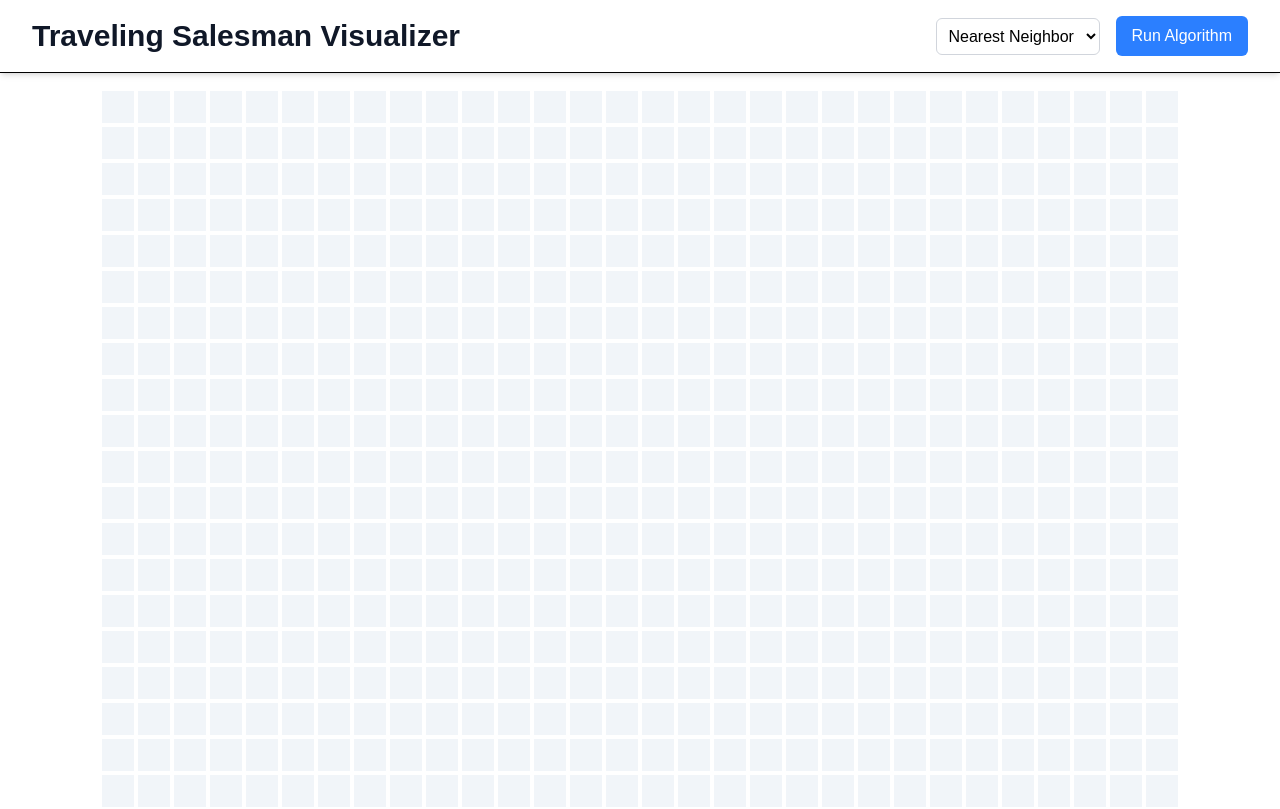
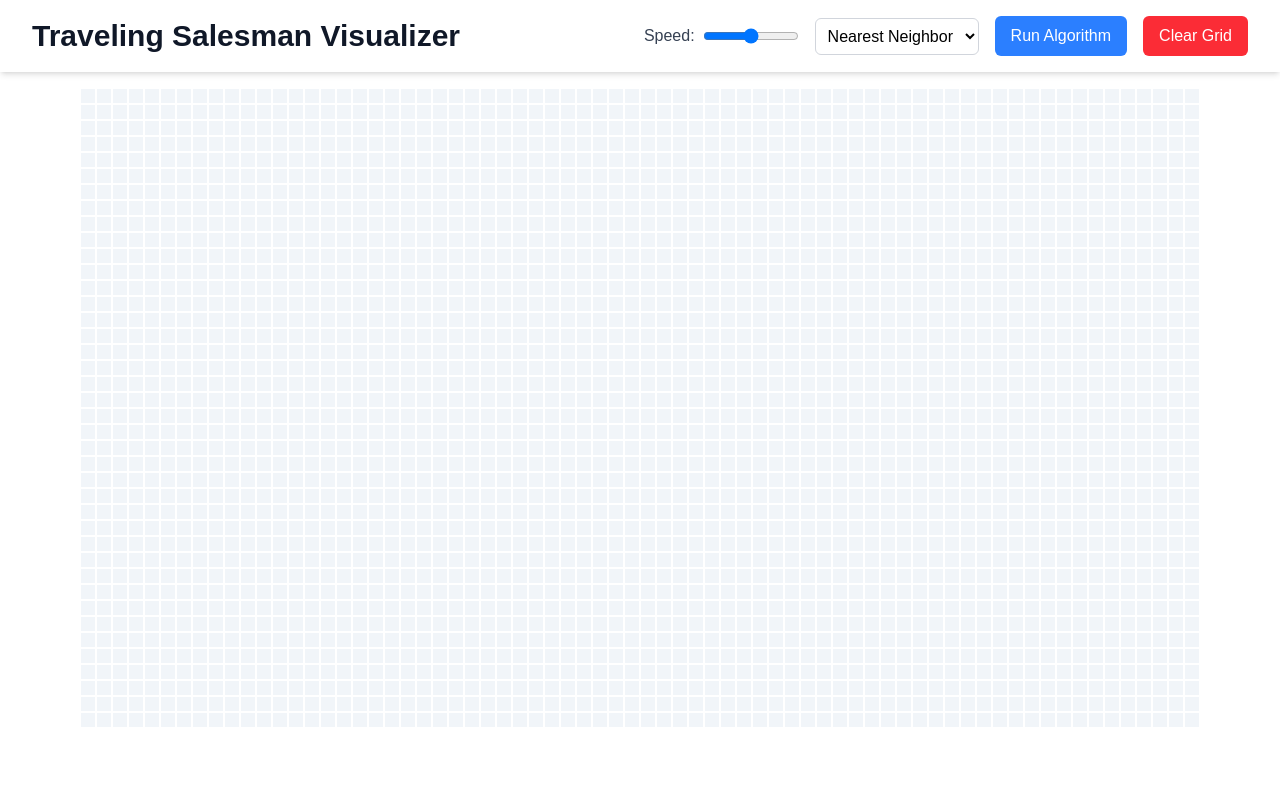
Before and after one commit to BroD54/Traveling-Salesman, a React (Vite) app: page / in a window 1280 px wide. Built offline with nearby package versions, Linux system fonts and the light colour scheme; a web font is replaced by a local one.

Commit message:
working nearest neighbors visualization

```diff
--- a/src/App.tsx
+++ b/src/App.tsx
@@ -1,14 +1,15 @@
-import { useState } from 'react'
+import { useEffect, useState } from 'react'
 import Grid from "./components/Grid"
 import Bar from "./components/Bar"
 import initNodes from "./utils/initiNodes";
 import nearestNeighbor from './utils/nearestNeighbor';
-
+import totalPath from './utils/path';
 
 function App() {
-  const rowNum = 20;
-  const colNum = 30;
+  const rowNum = 40;
+  const colNum = 70;
   const [grid, setGrid] = useState<NodeType[][]>(initNodes(rowNum, colNum));
+  const [speed, setSpeed] = useState<number>(50);
 
   const toggleNode = (id: number, selected: boolean = false, start:boolean = false) => {
 
@@ -32,9 +33,50 @@ function App() {
     }
   };
 
+  const runAlgorithm = (algorithm: string) => {
+    if (algorithm === "nearestNeighbor") {
+        const nodes = nearestNeighbor(grid);
+        const path = totalPath(grid, nodes);
+
+        animatePath(path);
+    }
+  };
+
+  const animatePath = (path: NodeType[]) => {
+    let index = 0;
+
+    const interval = setInterval(() => {
+        if (index >= path.length) {
+            clearInterval(interval);
+            return;
+        }
+
+        setGrid(prevGrid =>
+            prevGrid.map(row =>
+                row.map(node =>
+                    path.slice(0, index + 1).some(p => p.id === node.id)
+                        ? { ...node, isOnPath: true }
+                        : node
+                )
+            )
+        );
+
+        index++;
+    }, speed); // Adjust speed as needed
+  };
+
+  const onClearGrid = () => {
+    setGrid(initNodes(rowNum, colNum));
+  }
+
+
+  useEffect(() => {
+    // console.log(grid); // This will log the grid after the state update
+  }, [grid]);
+
   return (
     <>
-      <Bar onRunAlgorithm={(algorithm: string) => console.log(algorithm)} />
+      <Bar onRunAlgorithm={runAlgorithm} onClearGrid={onClearGrid} onSpeedChange={setSpeed}/>
       <Grid nodes={grid} toggleNode={toggleNode} />
     </>
   )
--- a/src/components/Bar.tsx
+++ b/src/components/Bar.tsx
@@ -1,11 +1,14 @@
-import React, { useState } from 'react'
+import React, { useState } from 'react';
 
 interface BarProp {
   onRunAlgorithm: (algorithm: string) => void;
+  onClearGrid: () => void;
+  onSpeedChange: (speed: number) => void;
 }
 
-const Bar = ({ onRunAlgorithm }: BarProp) => {
+const Bar = ({ onRunAlgorithm, onClearGrid, onSpeedChange }: BarProp) => {
   const [selectedAlgorithm, setSelectedAlgorithm] = useState('nearestNeighbor');
+  const [speed, setSpeed] = useState(100);
 
   const handleAlgorithmChange = (event: React.ChangeEvent<HTMLSelectElement>) => {
     setSelectedAlgorithm(event.target.value);
@@ -16,10 +19,27 @@ const Bar = ({ onRunAlgorithm }: BarProp) => {
   };
 
   return (
-    <div className="bg-white shadow-md p-4 px-8 mb-4 flex justify-between items-center border-b">
+    <div className="bg-white shadow-md p-4 px-8 mb-4 flex justify-between items-center">
       <h1 className="text-3xl font-semibold text-gray-900">Traveling Salesman Visualizer</h1>
 
       <div className="flex space-x-4 items-center">
+
+        <div className="flex items-center">
+          <label htmlFor="speed" className="mr-2 text-gray-700">Speed:</label>
+          <input
+            type="range"
+            id="speed"
+            min="0"
+            max="99"
+            onChange={(event) => {
+              const newSpeed = Number(event.target.value);
+              setSpeed(newSpeed);
+              onSpeedChange(100 - newSpeed);
+            }}
+            className="w-24"
+          />
+        </div>
+
         <select
           value={selectedAlgorithm}
           onChange={handleAlgorithmChange}
@@ -35,6 +55,12 @@ const Bar = ({ onRunAlgorithm }: BarProp) => {
         >
           Run Algorithm
         </button>
+        <button
+          onClick={onClearGrid}
+          className="bg-red-500 hover:bg-red-600 text-white font-medium py-2 px-4 rounded-md"
+        >
+          Clear Grid
+        </button>
       </div>
     </div>
   );
--- a/src/components/Node.tsx
+++ b/src/components/Node.tsx
@@ -7,16 +7,20 @@ type NodeProps = {
 
 const Node = ( { node, toggleNode } : NodeProps ) => {
 
-    const nodeColor = (): string => {
-        if (node.isStart) return "bg-green-300";
-        if (node.isSelected) return "bg-slate-400";
-        if (node.isOnPath) return "bg-blue-300";
-        return "bg-slate-100";
-    }
+const nodeColor = (): string => {
+  if (node.isStart) return "bg-green-300";
+  if (node.isSelected) return "bg-slate-400";
+  if (node.isOnPath) {
+    return "bg-blue-400 transition-all duration-300 ease-in-out shadow-lg transform animate-pulse";
+  }
+  return "bg-slate-100";
+};
+
+
 
     return (
         <div
-            className={`${nodeColor()} w-8 h-8 cursor-pointer m-0.5`}
+            className={`${nodeColor()} w-4 h-4 cursor-pointer border border-white border-[0.5px]`}
             onClick={() => toggleNode(node.id, true)}
             onContextMenu={(event) => {event.preventDefault(); toggleNode(node.id, false, true)}}
         >
--- /dev/null
+++ b/src/utils/bfs.ts
@@ -0,0 +1,70 @@
+/*
+    Breadth First Search
+    - searches for the shortest path to each node in nodes in order
+*/
+const bfs = (grid: NodeType[][], nodes: NodeType[]): NodeType[] => {
+    const directions = [
+      { dx: 0, dy: 1 },  // Right
+      { dx: 1, dy: 0 },  // Down
+      { dx: 0, dy: -1 }, // Left
+      { dx: -1, dy: 0 }, // Up
+    ];
+
+    const totalPath: NodeType[] = []; // This will store the entire path across all nodes in order
+
+    for (let i = 0; i < nodes.length - 1; i++) {
+      const startNode = nodes[i];
+      const endNode = nodes[i + 1];
+
+      if (!startNode || !endNode) continue;
+
+      const queue: { node: NodeType, parent: NodeType | null }[] = [{ node: startNode, parent: null }];
+      const visited = new Set<string>(); // Set to track visited nodes
+      visited.add(`${startNode.x},${startNode.y}`);
+
+      const path: NodeType[] = []; // Path from start to end node
+
+      while (queue.length > 0) {
+        const { node, parent } = queue.shift()!;
+
+        if (node === endNode) {
+          // Reconstruct the path once we reach the end node
+          let currentNode = node;
+          while (currentNode) {
+            path.unshift(currentNode); // Add the node to the beginning of the path
+            currentNode = parent!; // Move to the parent node
+          }
+
+          // Append the path to the total path
+          totalPath.push(...path);
+
+          // Mark all nodes in this path as "onPath"
+          path.forEach((nodeInPath) => {
+            nodeInPath.isOnPath = true;
+            nodeInPath.isVisited = true; // Ensure this node is marked as visited
+          });
+          break; // Exit the while loop once we find the end node
+        }
+
+        // Explore neighboring nodes (up, down, left, right)
+        for (let dir of directions) {
+          const neighborX = node.x + dir.dx;
+          const neighborY = node.y + dir.dy;
+
+          // Check if the neighbor is within bounds and not visited
+          if (neighborX >= 0 && neighborX < grid.length && neighborY >= 0 && neighborY < grid[0].length) {
+            const neighbor = grid[neighborX][neighborY];
+            const neighborKey = `${neighbor.x},${neighbor.y}`;
+            if (!visited.has(neighborKey) && !neighbor.isVisited && !neighbor.isSelected) {
+              visited.add(neighborKey); // Mark the neighbor as visited
+              queue.push({ node: neighbor, parent: node });
+            }
+          }
+        }
+      }
+    }
+
+    return totalPath; // Return the entire path across all nodes in order
+  };
+
+  export default bfs;
--- a/src/utils/nearestNeighbor.ts
+++ b/src/utils/nearestNeighbor.ts
@@ -1,64 +1,46 @@
-const nearestNeighbor = (grid: NodeType[][]): NodeType[][] => {
-    // Reset all nodes
-    grid = grid.map((row: NodeType[]) => {
-        return row.map((node: NodeType) => {
-            return { ...node, isVisited: false, isOnPath: false, isSelected: false }; // Reset isSelected as well
-        });
-    });
+const nearestNeighbor = (grid: NodeType[][]): NodeType[] => {
+    let currentNode: NodeType | undefined = grid.flat().find(node => node.isStart);
+    if (!currentNode) {
+        console.error("No start node found");
+        return [];
+    }
 
-    // Find the start node
-    const startNode = grid.flat().find(node => node.isStart);
-    if (!startNode) return grid; // If no start node, return the grid unchanged
+    let visitedNodes: Set<number> = new Set();
+    let path: NodeType[] = [currentNode]; // Start the path with the start node
+    visitedNodes.add(currentNode.id); // Mark the start node as visited
 
-    // Initialize the path and the set for fast lookup
-    let path = [startNode];
-    let currentNode = startNode;
-    let foundPath = false;
-    const pathSet = new Set([startNode.id]); // Set to track nodes in the path by their id
+    // Continue until all selected nodes are visited
+    let unvisitedNodes = grid.flat().filter(node => node.isSelected && !visitedNodes.has(node.id));
 
-    // Loop until the path is complete
-    while (!foundPath) {
-        // Mark the current node as visited
-        currentNode = { ...currentNode, isVisited: true };
-
-        // Find the nearest neighbor
-        let nearestNeighbor = null;
+    while (unvisitedNodes.length > 0) {
+        let nearestNode: NodeType | undefined = undefined;
         let minDistance = Infinity;
 
-        for (let row of grid) {
-            for (let node of row) {
-                if (!node.isVisited && !node.isSelected) {
-                    const distance = Math.sqrt(Math.pow(node.x - currentNode.x, 2) + Math.pow(node.y - currentNode.y, 2));
-                    if (distance < minDistance) {
-                        minDistance = distance;
-                        nearestNeighbor = node;
-                    }
-                }
+        // Find the nearest unvisited node
+        for (let node of unvisitedNodes) {
+            const distance = Math.sqrt(Math.pow(node.x - currentNode.x, 2) + Math.pow(node.y - currentNode.y, 2));
+            // const manhattan_distance = Math.abs(node.x - currentNode.x) + Math.abs(node.y - currentNode.y);
+            if (distance < minDistance) {
+                minDistance = distance;
+                nearestNode = node;
             }
         }
 
-        // If a nearest neighbor is found, add it to the path
-        if (nearestNeighbor) {
-            path.push(nearestNeighbor);
-            pathSet.add(nearestNeighbor.id); // Add to the path set
-            currentNode = nearestNeighbor;
-        } else {
-            // No more neighbors to visit, end the path
-            foundPath = true;
+        // If a nearest node is found, add it to the path
+        if (nearestNode) {
+            path.push(nearestNode);
+            visitedNodes.add(nearestNode.id); // Mark the node as visited
+            currentNode = nearestNode;
         }
 
-        // Mark the nodes on the path
-        grid = grid.map((row: NodeType[]) => {
-            return row.map((node: NodeType) => {
-                if (pathSet.has(node.id)) {
-                    return { ...node, isOnPath: true };
-                }
-                return node;
-            });
-        });
+        // Update the list of unvisited nodes
+        unvisitedNodes = grid.flat().filter(node => node.isSelected && !visitedNodes.has(node.id));
     }
 
-    return grid;
+    // Finally, return back to the start node
+    path.push(path[0]);
+
+    return path;
 };
 
 export default nearestNeighbor;
--- /dev/null
+++ b/src/utils/path.ts
@@ -0,0 +1,60 @@
+// const path = (start: NodeType, end: NodeType, cols:number): NodeType[] => {
+//     const path: NodeType[] = [];
+
+//     // Move in x-direction first
+//     let x = start.x;
+//     let y = start.y;
+
+//     while (x !== end.x) {
+//       x += x < end.x ? 1 : -1;
+//       path.push({ id: x * cols + y + 1, x, y, isStart: false, isVisited: false, isSelected: false, isOnPath: true });
+//     }
+
+//     // Then move in y-direction
+//     while (y !== end.y) {
+//       y += y < end.y ? 1 : -1;
+//       path.push({ id: x * cols + y + 1, x, y, isStart: false, isVisited: false, isSelected: false, isOnPath: true });
+//     }
+
+//     return path;
+// };
+
+const findPath = (start: NodeType, end: NodeType, cols: number): NodeType[] => {
+    let path: NodeType[] = [];
+    let { x, y } = start;
+
+    let dx = end.x - x;
+    let dy = end.y - y;
+
+    let stepX = dx > 0 ? 1 : -1;
+    let stepY = dy > 0 ? 1 : -1;
+
+    while (x !== end.x || y !== end.y) {
+        if (Math.abs(dx) > 0) {
+            x += stepX;
+            dx -= stepX;
+        }
+        if (Math.abs(dy) > 0) {
+            y += stepY;
+            dy -= stepY;
+        }
+        path.push({ id: x * cols + y + 1, x, y, isStart: false, isVisited: false, isSelected: false, isOnPath: true }); // Add node to path
+    }
+
+    return path;
+};
+
+
+const totalPath = (grid: NodeType[][], nodes: NodeType[]): NodeType[] => {
+    let totalPath: NodeType[] = [];
+    for (let i = 0; i < nodes.length - 1; i++) {
+        const startNode = nodes[i];
+        const endNode = nodes[i + 1];
+        const pathSegment = findPath(startNode, endNode, grid[0].length);
+        totalPath = [...totalPath, ...pathSegment];
+    }
+    return totalPath;
+}
+
+
+export default totalPath;
```
